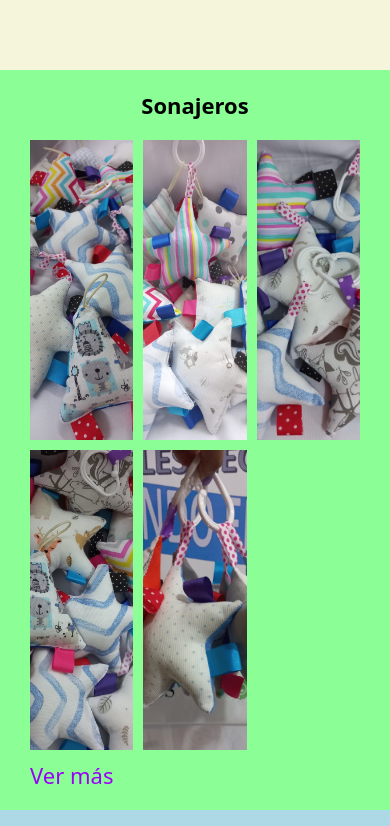
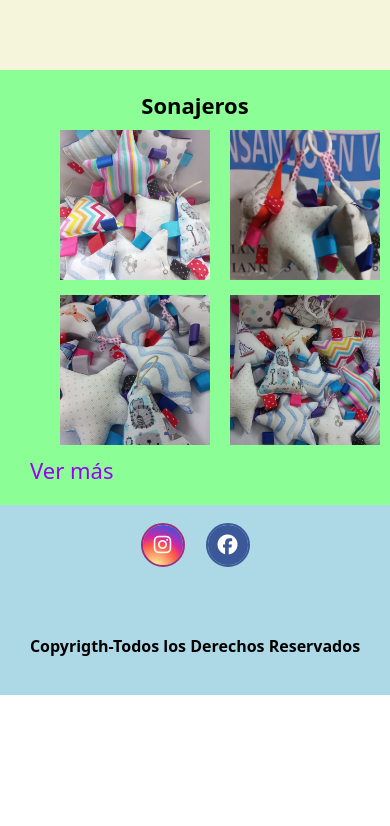
Before and after one commit to buoqy1/Practicando, a plain HTML site: page index.html in a window 390 px wide. Shown: the part 860-1686 px from the top of the page. After the commit the page ends 1555 px from the top, so only its background shows below. Drawn offline with Linux system fonts and the light colour scheme.

Commit message:
First mobile

```diff
--- a/style.css
+++ b/style.css
@@ -129,9 +129,10 @@ footer{
 }
 .container-img{
     display: grid;
-    grid-template-columns:1fr 1fr 1fr ;
-    grid-template-rows: 0px 300px 300px;
-    grid-gap: 10px;
+    grid-template-columns: 150px 150px ;
+    grid-template-rows: 150px 150px;
+    grid-row-gap:15px;
+    grid-column-gap: 20px;
     margin: 10px;
 }
 .container-img h4{
@@ -146,31 +147,30 @@ footer{
     width: 100%;
     height: 100%;
     object-fit: cover;
+    margin-left: 30px;
 }
 
 .container-img img:hover{
-    transform: scale(1.2);
-
+    transform: scaleX(1.2);
 }
 .container-img img:first-child{
-    grid-column: 2 / 2;
-    grid-row: 2 / 2;
+    grid-column: 1 / 2;
+    grid-row: 1 / 2;
 }
 .container-img img:nth-child(2){
     grid-column: 2/ 3;
-    grid-row: 3 / 3;
+    grid-row: 1 / 2;
 }
 .container-img img:nth-child(3){
     grid-column: 1/ 2;
     grid-row: 2 / 3;
 }
 .container-img img:nth-child(4){
-    grid-column: 1/ 2;
-    grid-row: 3 / 4;
+    grid-column: 2 / 2;
+    grid-row: 2 / 3;
 }
 .container-img img:nth-child(5){
-    grid-column: 3/ 4;
-    grid-row: 2 / 3;
+    display: none;
 }
 .aside .span{
     font-size: 22px;
@@ -195,14 +195,14 @@ footer{
     align-items: center;
 }
 .icon{
-    width: 60px;
-    height: 60px;
+    width: 40px;
+    height: 40px;
     display: flex;
     align-items: center;
     justify-content: center;
     text-decoration: none;
     color: #fff;
-    font-size:35px;
+    font-size:20px;
     border-radius: 50%;
     outline: 2px solid #fff;
     transition-property: outline-offset, outline-color,background-color ;
```
